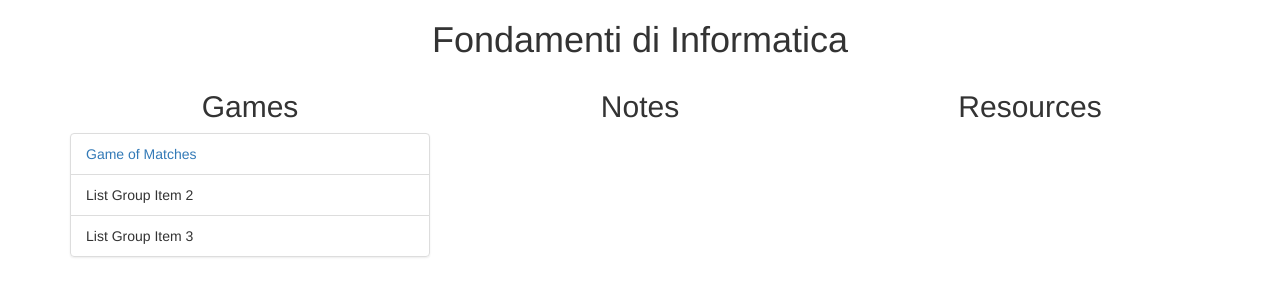
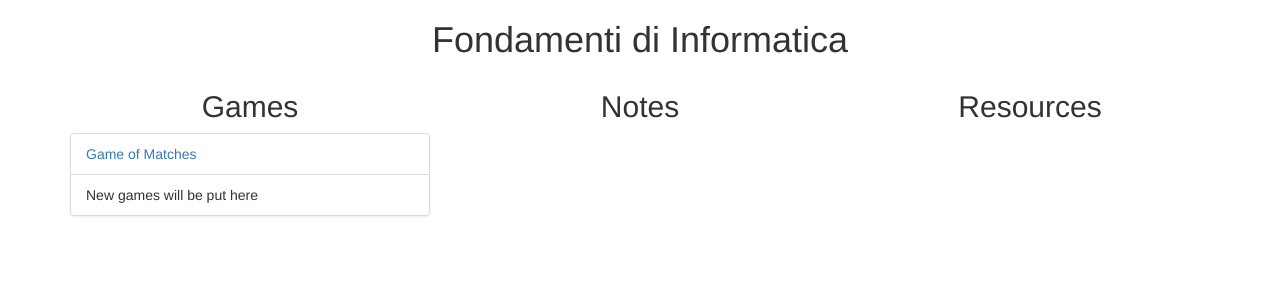
Before and after one commit to raptored01/fondamenti_informatica, a Django app: page /home/ in a window 1280 px wide. Shown: the top 300 px of the page. Run offline with Django 3.2, Linux system fonts and the light colour scheme; some libraries are stand-ins or nearby versions.

Commit message:
template updated

```diff
--- a/templates/home.html
+++ b/templates/home.html
@@ -21,8 +21,7 @@
                     <h2 class="text-center">Games</h2>
                     <ul class="list-group">
                         <li class="list-group-item"><a href="../matches">Game of Matches</a></li>
-                        <li class="list-group-item"><span>List Group Item 2</span></li>
-                        <li class="list-group-item"><span>List Group Item 3</span></li>
+                        <li class="list-group-item"><span>New games will be put here</span></li>
                     </ul>
                 </div>
                 <div class="col-md-4">
```
